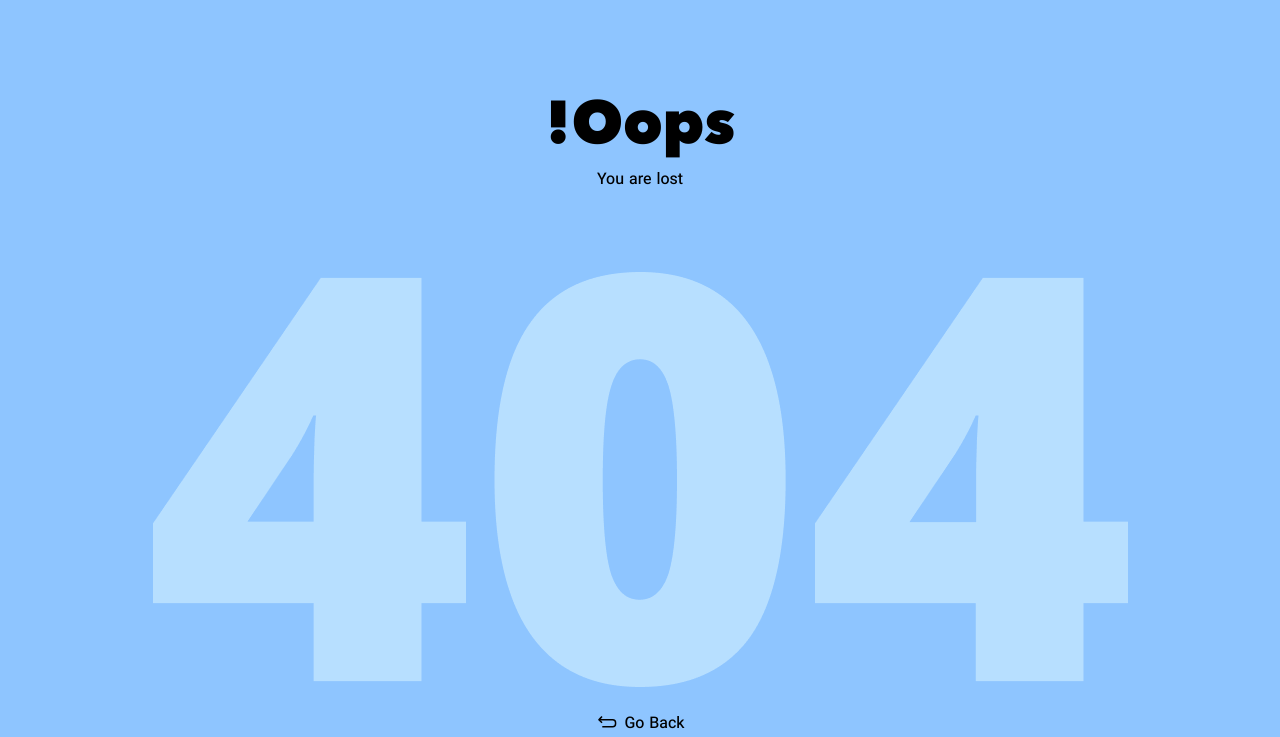
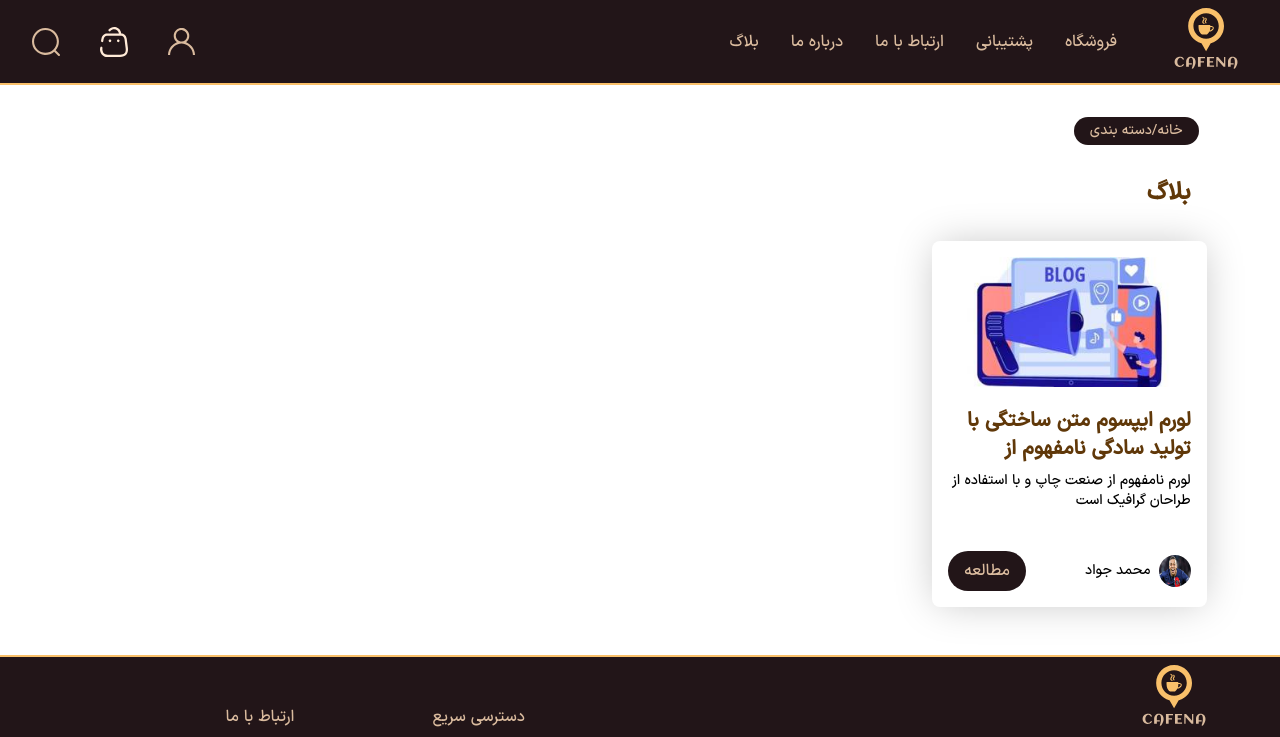
Before and after one commit to Mohammad2954/coffee-shop, a React (Vite) app: page /blog in a window 1280 px wide. Shown: the top 737 px of the page. Built offline with nearby package versions, Linux system fonts and the light colour scheme.

Commit message:
feat:add blog page

```diff
--- a/src/components/Headre/Header.jsx
+++ b/src/components/Headre/Header.jsx
@@ -50,7 +50,12 @@ function Header() {
           <li className=" cursor-pointer hover:text-border transition duration-200 ease-in">
             درباره ما
           </li>
-          <li className=" cursor-pointer hover:text-border transition duration-200 ease-in">
+          <li
+            className=" cursor-pointer hover:text-border transition duration-200 ease-in"
+            onClick={() => {
+              x("blog");
+            }}
+          >
             بلاگ
           </li>
         </ul>
--- /dev/null
+++ b/src/pages/Blog.jsx
@@ -0,0 +1,41 @@
+import React from "react";
+import BreadCramb from "../components/BreadCramb/BreadCramb";
+
+function Blog() {
+  return (
+    <div className="max-w-content mx-auto px-8">
+      <div className="my-8">
+        <BreadCramb />
+        <h2 className="text-2xl font-bold text-coffee mt-8 mr-4">بلاگ</h2>
+      </div>
+      <div className="grid grid-cols-4 gap-3">
+        <article className="shadow-[0_0_40px_-5px_rgba(0,0,0,0.25)] rounded-lg overflow-hidden p-4">
+          <img src="/img/blog/blog.jpg" alt="" className="w-full " />
+          <div className="mt-5">
+            <h3 className="text-coffee text-xl font-bold h-16">
+              لورم ایپسوم متن ساختگی با تولید سادگی نامفهوم از
+            </h3>
+            <p className="h-20 text-sm">
+              لورم نامفهوم از صنعت چاپ و با استفاده از طراحان گرافیک است
+            </p>
+          </div>
+          <div className="flex items-center justify-between">
+            <div className="flex items-center gap-2">
+              <img
+                src="/img/profile/x.jpg"
+                alt=""
+                className="w-8 h-8 rounded-full"
+              />
+              <span className="text-sm"> محمد جواد</span>
+            </div>
+            <button className=" transition duration-400 cursor-pointer bg-coffee-bg text-text-header hover:text-coffee-bg hover:bg-text-header py-2 px-4 rounded-full">
+              مطالعه
+            </button>
+          </div>
+        </article>
+      </div>
+    </div>
+  );
+}
+
+export default Blog;
--- a/src/pages/ContactUs.jsx
+++ b/src/pages/ContactUs.jsx
@@ -6,7 +6,7 @@ function ContactUs() {
     <div className="max-w-content mx-auto px-8">
       <div className="my-8">
         <BreadCramb />
-        <h2 className="text-2xl font-bold text-coffee mt-12 mr-4">
+        <h2 className="text-2xl font-bold text-coffee mt-8 mr-4">
           ارتباط با ما
         </h2>
       </div>
--- a/src/router/routes.jsx
+++ b/src/router/routes.jsx
@@ -7,6 +7,7 @@ import Login from "../pages/Login";
 import SignUp from "../pages/SignUp";
 import Cart from "../pages/Cart";
 import ContactUs from "../pages/ContactUs";
+import Blog from "../pages/Blog";
 const route = createBrowserRouter([
   {
     path: "/",
@@ -18,6 +19,7 @@ const route = createBrowserRouter([
       { path: "signup", element: <SignUp /> },
       { path: "cart", element: <Cart /> },
       { path: "contact-us", element: <ContactUs /> },
+      { path: "blog", element: <Blog /> },
       {
         path: "/*",
         element: <Page404 />,
```
Also changed, not shown: public/img/blog/blog.jpg (added), public/img/profile/x.jpg (added).
